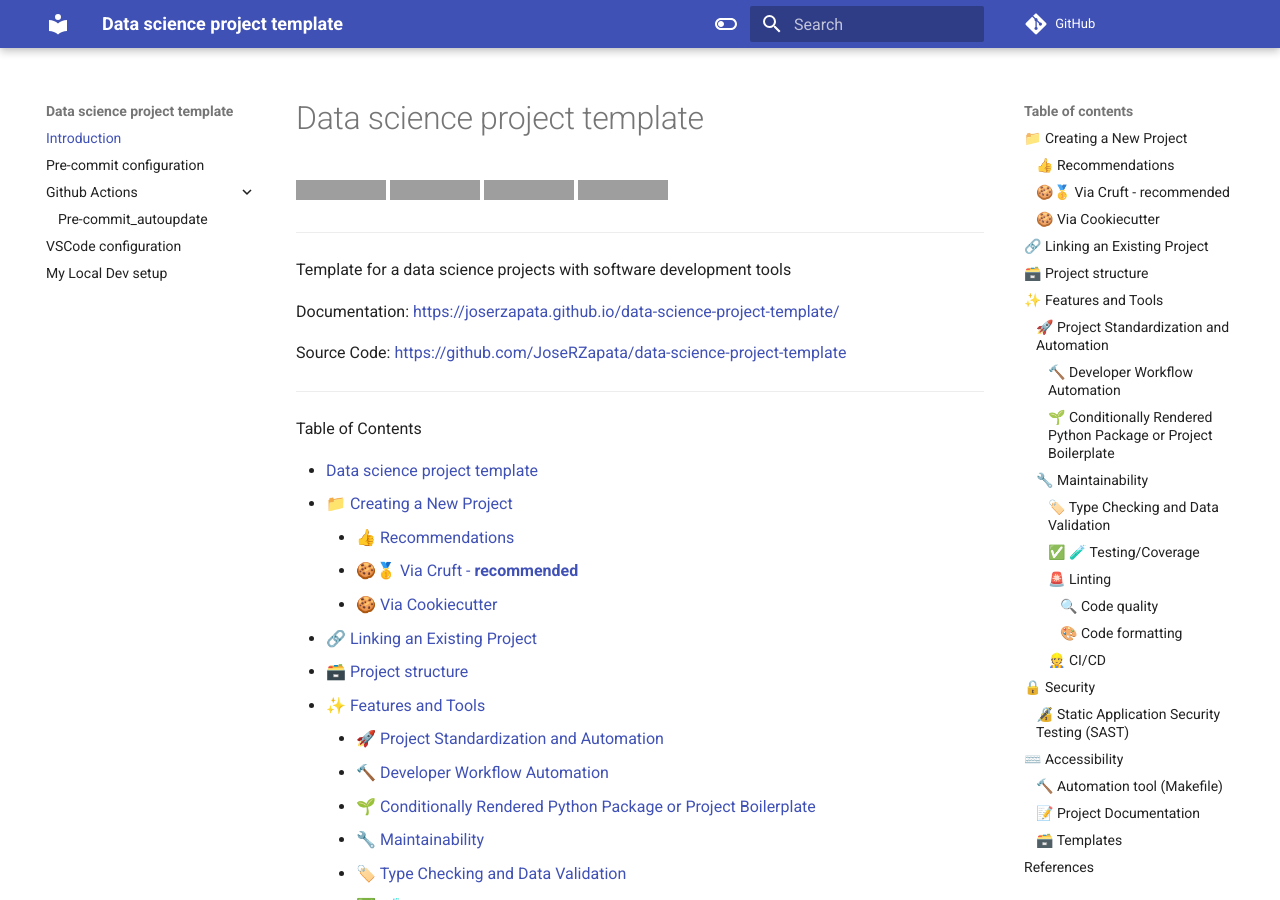
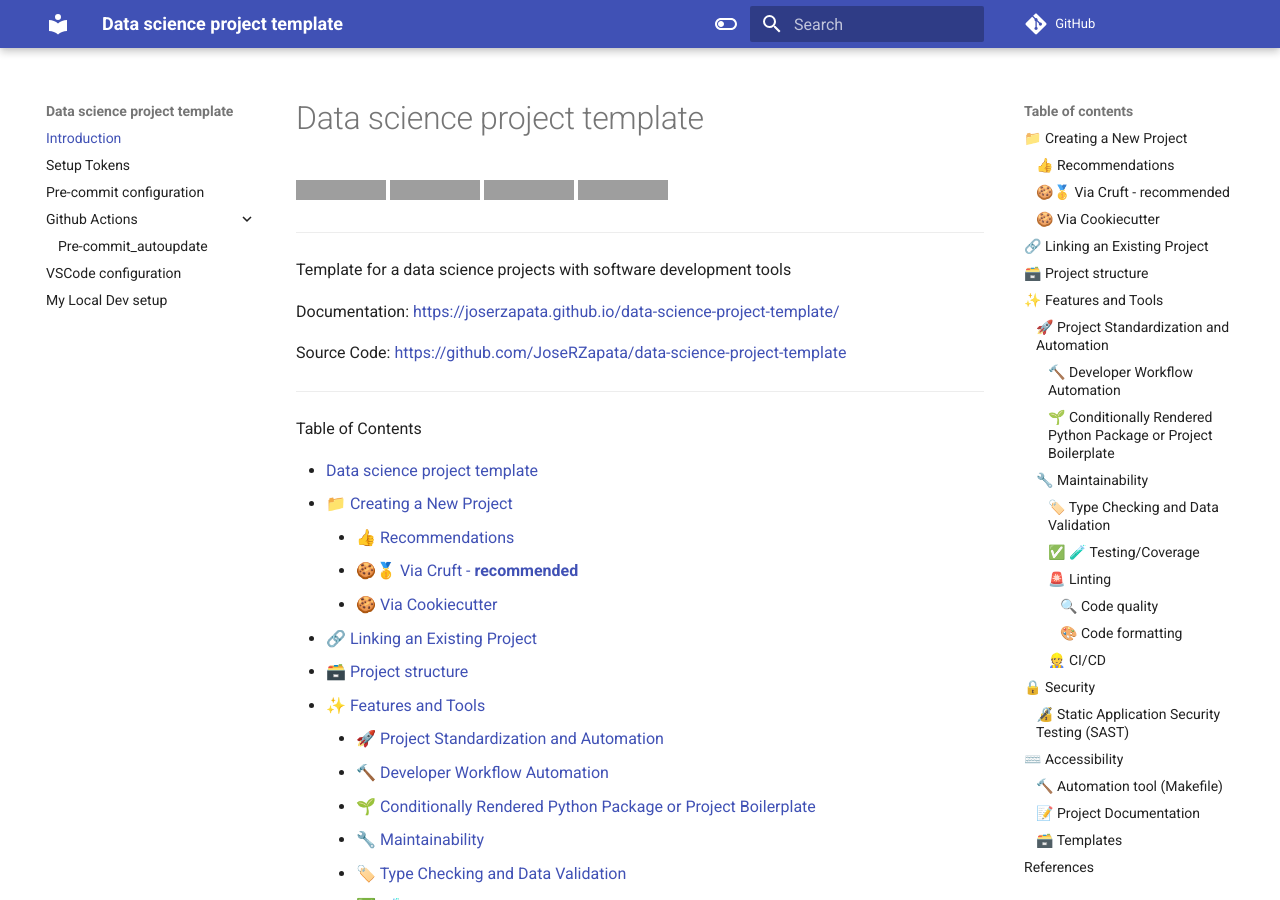
Before and after one commit to JoseRZapata/data-science-project-template, an MkDocs documentation site: the page built from docs/index.md, in a window 1280 px wide and 900 px high. Built offline with MkDocs 1.6.1 and Material for MkDocs 9.7.7, drawn with Linux system fonts in a browser that asks for light colours; comment, search, counter and statistics services are not loaded; grey boxes are pictures that could not be loaded.

Commit message:
📝 add setup tokens to documentation

```diff
--- a/mkdocs.yml
+++ b/mkdocs.yml
@@ -19,6 +19,7 @@ theme:
 
 nav:
   - Introduction: 'index.md'
+  - Setup Tokens: 'setup_tokens.md'
   - Pre-commit configuration: 'pre-commit.md'
   - Github Actions:
     - Pre-commit_autoupdate: 'github_actions/gh_action_pre-commit-autoupdate.md'
```
